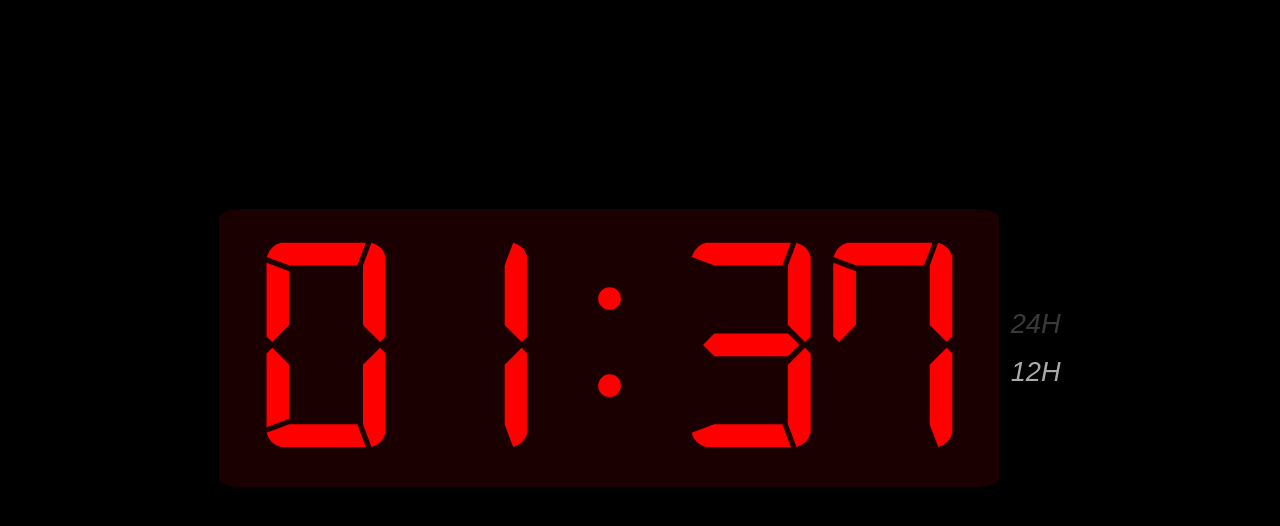
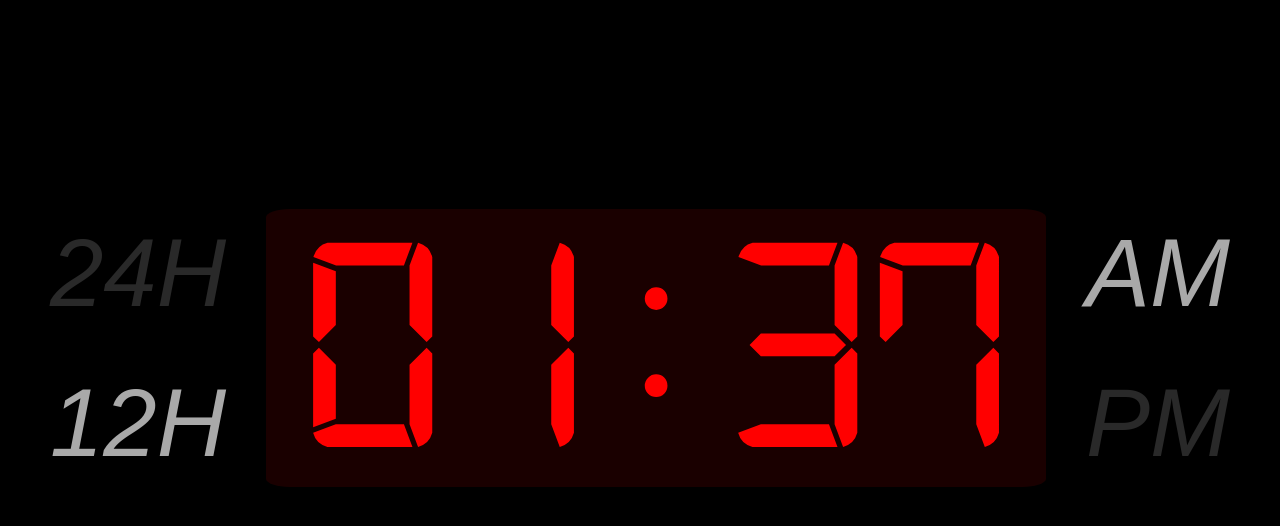
Before and after one commit to real-nguyen/real-nguyen.github.io, a React (Create React App) app: page / in a window 1280 px wide. Both pictures are taken after a click on the element "24H". Shown: the top 526 px of the page. Built offline with nearby package versions, Linux system fonts and the light colour scheme.

Commit message:
Added AM/PM indicator

```diff
--- a/src/components/Clock.css
+++ b/src/components/Clock.css
@@ -16,26 +16,39 @@
   font-weight: lighter;
 }
 
-.Clock .timeMode {
+.hidden {
+  visibility: hidden;
+}
+
+.Clock .timeMode,
+.Clock .amPm {
   display: flex;
   flex-direction: column;
   align-items: center;
   justify-content: center;
-  gap: 1em;
-  margin-left: 0.7em;
+  gap: 5vh;
 }
 
-.Clock .timeMode span {
+.Clock .timeMode {
+  margin-right: 5vh;
+}
+
+.Clock .amPm {
+  margin-left: 5vh;
+}
+
+.Clock .timeMode span,
+.Clock .amPm span {
   font-family: Arial, Helvetica, sans-serif;
-  font-size: 1.7em;
+  font-size: 12vh;
   font-style: italic;
   cursor: pointer;
 }
 
-.Clock .timeMode .activeTimeMode {
+.active {
   color: #a9a9a9;
 }
 
-.Clock .timeMode .inactiveTimeMode {
-  color: #393939;
+.inactive {
+  color: #292929;
 }
--- a/src/components/Clock.js
+++ b/src/components/Clock.js
@@ -6,7 +6,8 @@ export class Clock extends React.Component {
     super(props);
     this.state = {
       isHour12: false,
-      time: this.setTime.bind(this)
+      time: '',
+      amPm: ''
     };
   }
 
@@ -24,12 +25,24 @@ export class Clock extends React.Component {
     return time;
   }
 
+  setAmPm = () => {
+    const date = new Date().toLocaleTimeString([], {hour12: true});
+    return date.split(' ')[1];
+  }
+
   toggleTimeMode = () => {
     this.setState({
       isHour12: !this.state.isHour12
     },
     // Add tick as callback for instant feedback
-    () => this.tick());
+    () => {
+      this.tick();
+      if (this.state.isHour12) {
+        this.setState({
+          amPm: this.setAmPm()
+        })
+      }
+    });
   }
 
   tick() {
@@ -48,21 +61,25 @@ export class Clock extends React.Component {
   }
 
   render () {
-    const { isHour12 } = this.state;
+    const { isHour12, amPm, time } = this.state;
     return (
       <div className="Clock">
-        <h1>{this.state.time}</h1>
         <div className="timeMode">
           <span
-          className={!isHour12 ? "activeTimeMode" : "inactiveTimeMode"}
+          className={!isHour12 ? "active" : "inactive"}
           onClick={this.toggleTimeMode.bind(this)}>
             24H
           </span>
           <span
-          className={isHour12 ? "activeTimeMode" : "inactiveTimeMode"}
+          className={isHour12 ? "active" : "inactive"}
           onClick={this.toggleTimeMode.bind(this)}>
             12H
           </span>
+        </div>
+        <h1>{time}</h1>
+        <div className={`amPm ${!isHour12 ? "hidden" : ""}`}>
+          <span className={amPm === 'AM' ? 'active' : 'inactive'}>AM</span>
+          <span className={amPm === 'PM' ? 'active' : 'inactive'}>PM</span>
         </div>
       </div>
     )
```
